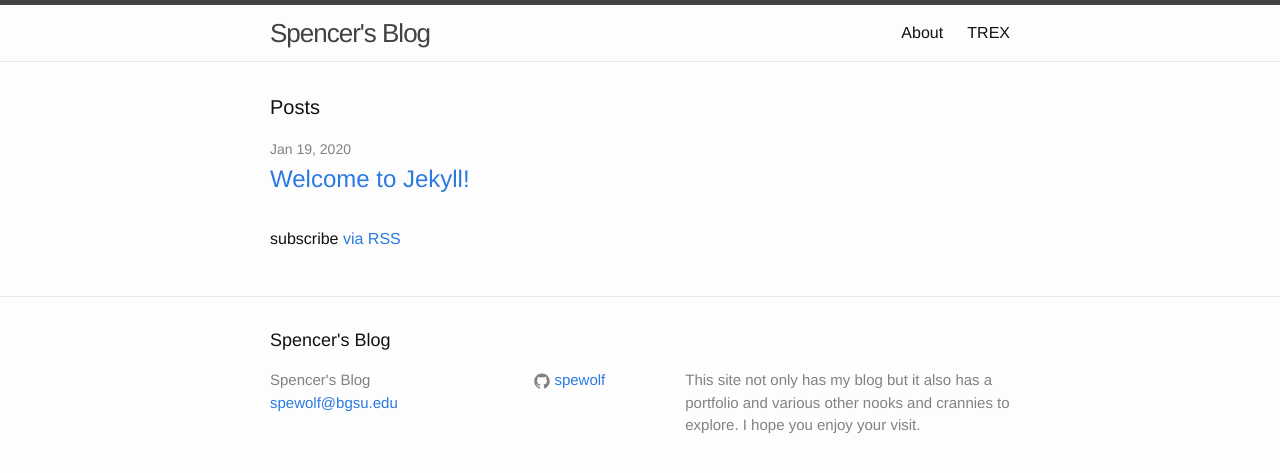
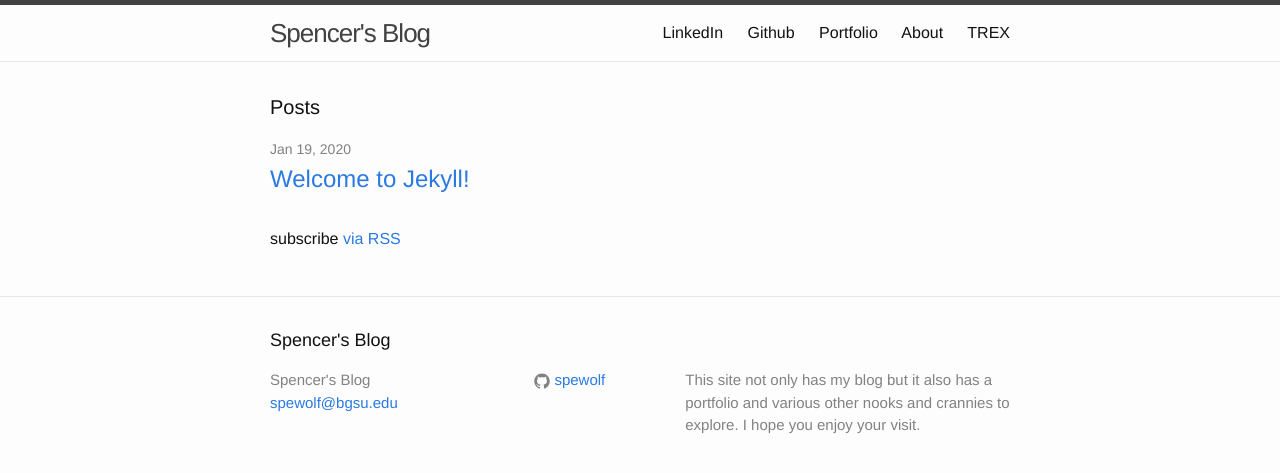
Before and after one commit to spewolf/spewolf.github.io, a Jekyll site: the page built from index.html, in a window 1280 px wide. Shown: the top 473 px of the page. Built offline with Jekyll 4.4.1, drawn with Linux system fonts in a browser that asks for light colours.

Commit message:
Move previous portfolio into jekyll site

```diff
--- a/_includes/header.html
+++ b/_includes/header.html
@@ -14,6 +14,9 @@
       </a>
 
       <div class="trigger">
+        <a class="page-link" href="https://www.linkedin.com/in/spencer-wolf-692181169/" target="_blank">LinkedIn</a>
+        <a class="page-link" href="https://www.github.com/spewolf" target="_blank">Github</a>
+        <a class="page-link" href="folio.html" target="_blank">Portfolio</a>
         {% for my_page in site.pages %}
           {% if my_page.title %}
           <a class="page-link" href="{{ my_page.url | prepend: site.baseurl }}">{{ my_page.title }}</a>
```
Also changed, not shown: 14 other files.
